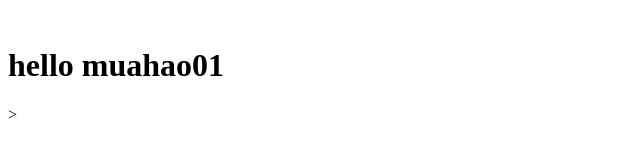
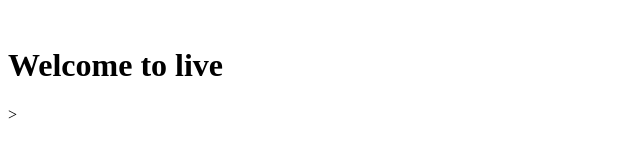
Before and after one commit to lxp10965/-, a plain HTML site: page index.html in a window 1280 px wide. Shown: the whole page, without its empty margins (0-640 px from the left). Drawn offline with Linux system fonts and the light colour scheme.

Commit message:
Update index.html

```diff
--- a/index.html
+++ b/index.html
@@ -8,13 +8,13 @@
 
        <meta http-equiv="Content-Type" content="text/html; charset=UTF-8" />
 
-       <title> muahao01</title>
+       <title>Welcome</title>
 
 </head>
 
 <body>
 
-<h1>hello muahao01</h1>>
+<h1>Welcome to live</h1>>
 
 </body>
 
```
